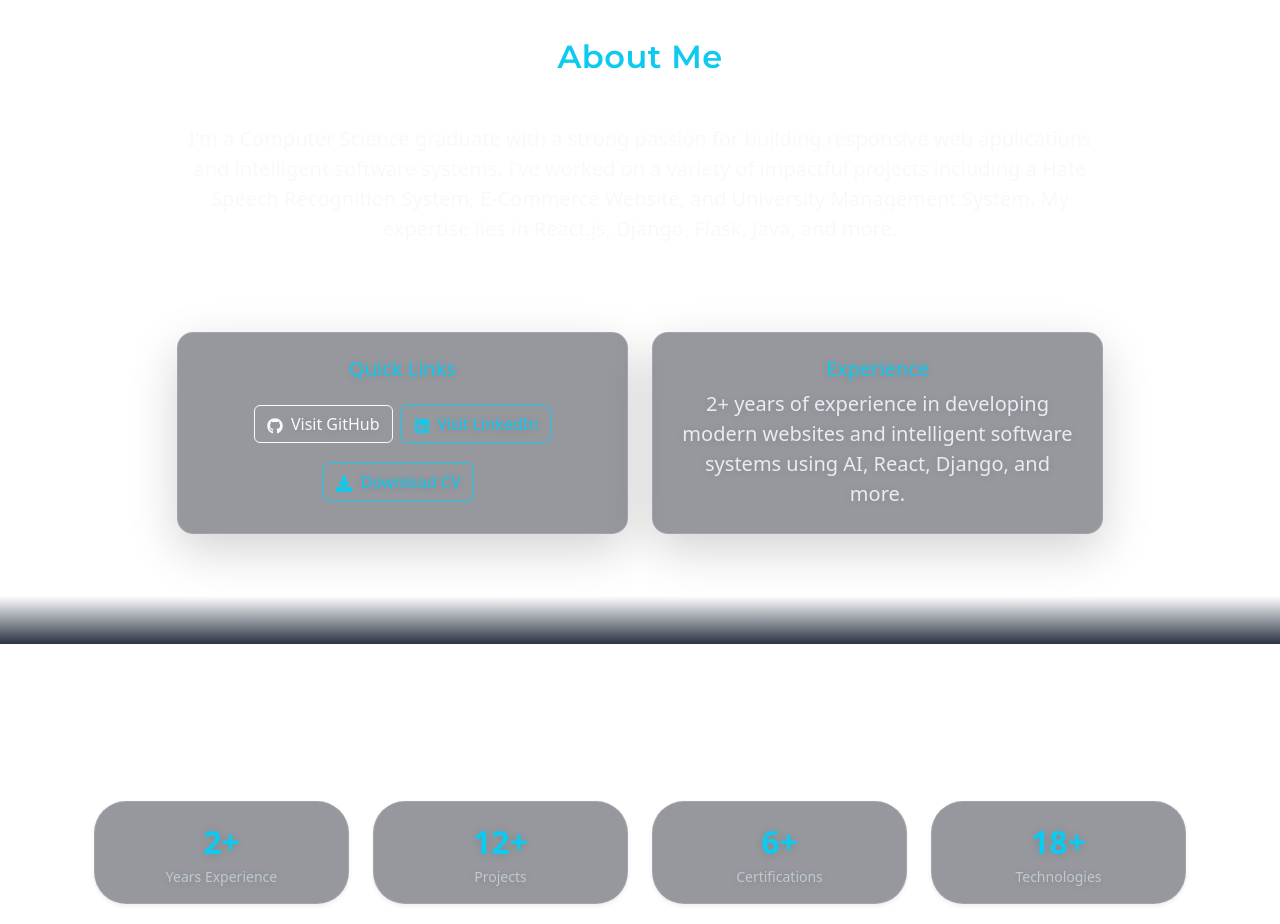
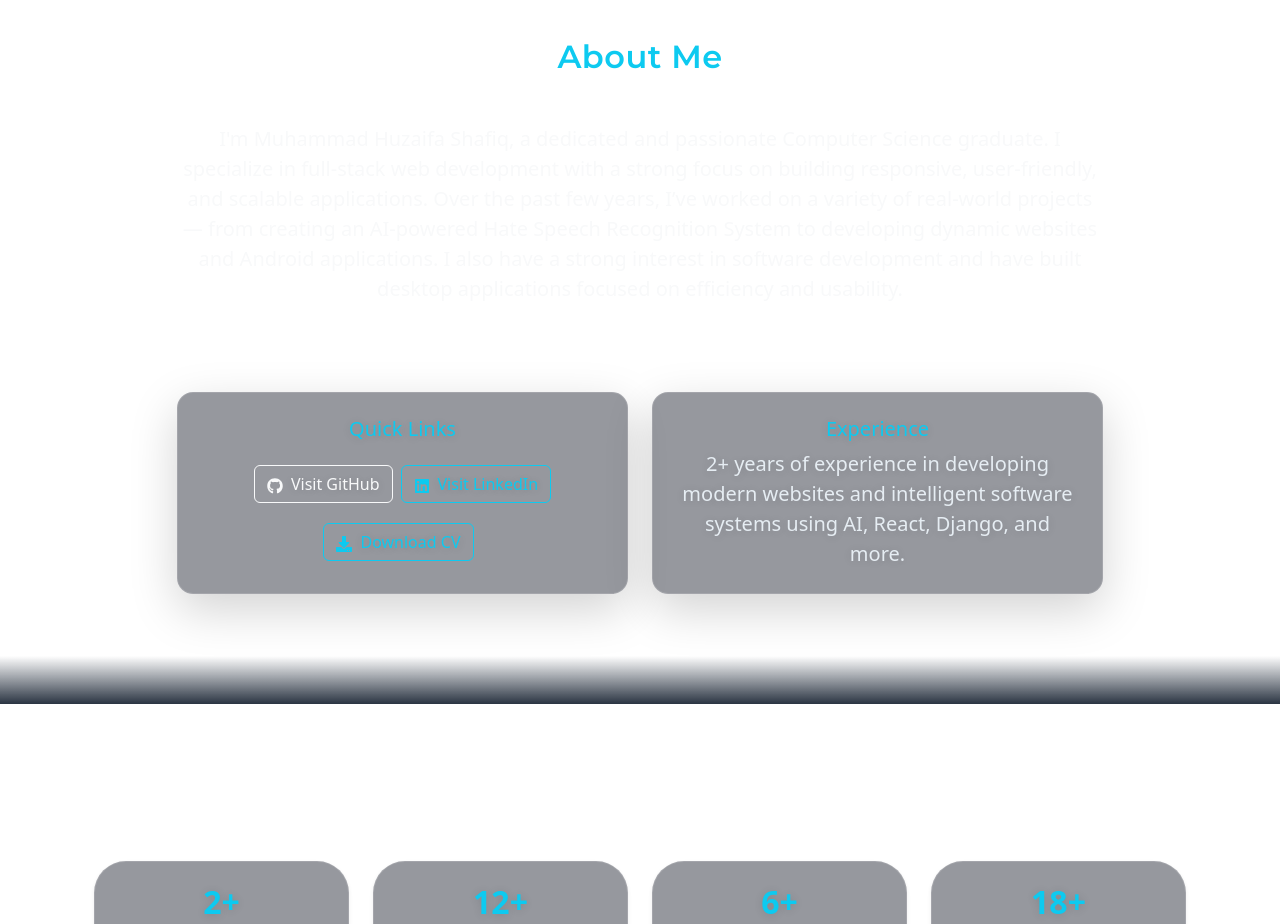
Before and after one commit to huzaifa-006/Portfolio, a React (Vite) app: page / in a window 1280 px wide. Shown: the part 940-1864 px from the top of the page. Built offline with nearby package versions, Linux system fonts and the light colour scheme.

Commit message:
updated about section

```diff
--- a/src/components/About.jsx
+++ b/src/components/About.jsx
@@ -19,12 +19,15 @@ export default function About() {
         <div className="row justify-content-center">
           <div className="col-md-10">
             <p className="fs-5">
-              I'm a Computer Science graduate with a strong passion for building
-              responsive web applications and intelligent software systems. I’ve
-              worked on a variety of impactful projects including a Hate Speech
-              Recognition System, E-Commerce Website, and University Management
-              System. My expertise lies in React.js, Django, Flask, Java, and
-              more.
+              I'm Muhammad Huzaifa Shafiq, a dedicated and passionate Computer
+              Science graduate.
+              I specialize in full-stack web development with a strong focus on
+              building responsive, user-friendly, and scalable applications.
+              Over the past few years, I’ve worked on a variety of real-world
+              projects — from creating an AI-powered Hate Speech Recognition
+              System to developing dynamic websites and Android applications. I
+              also have a strong interest in software development and have built
+              desktop applications focused on efficiency and usability.
             </p>
           </div>
         </div>
```
